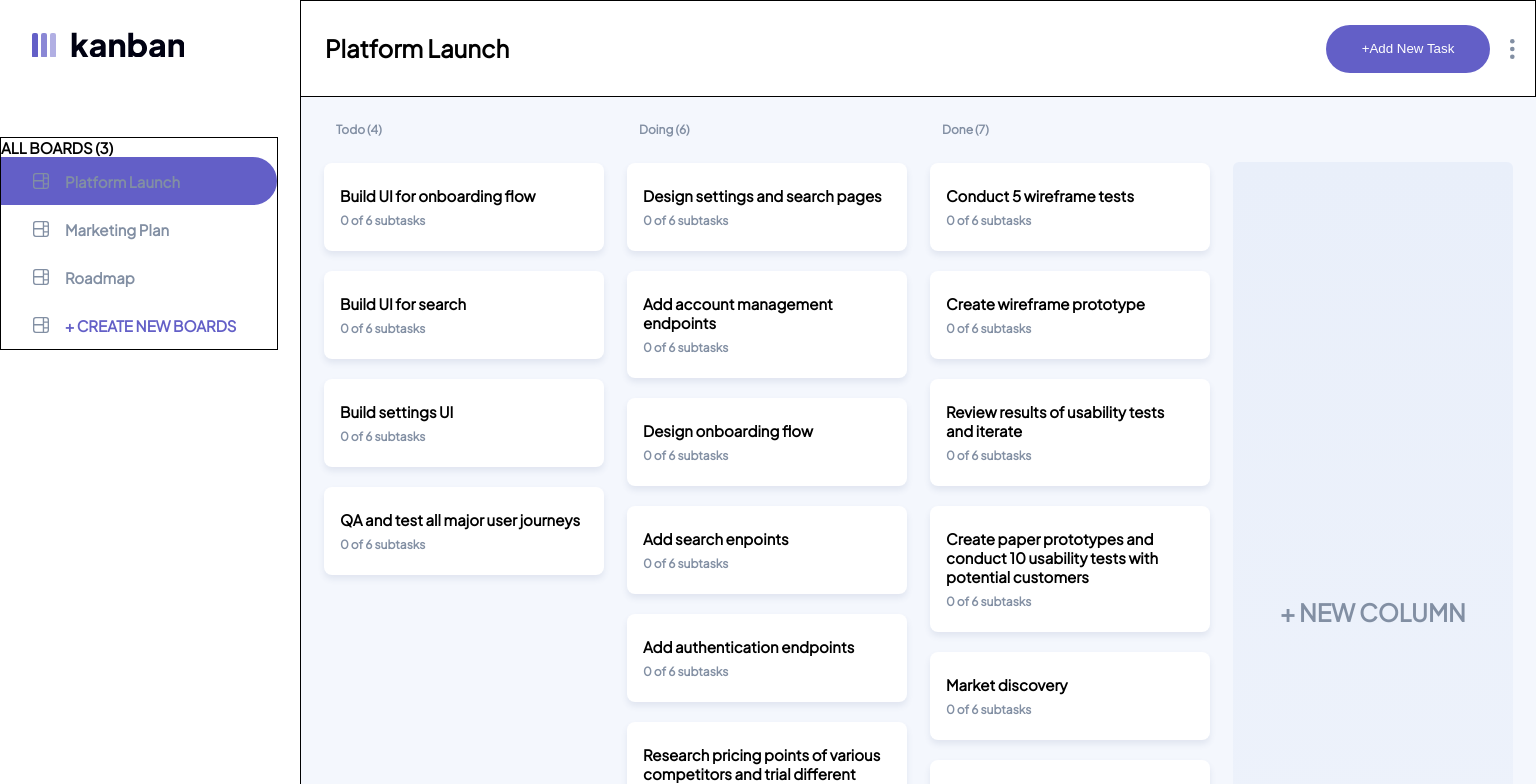
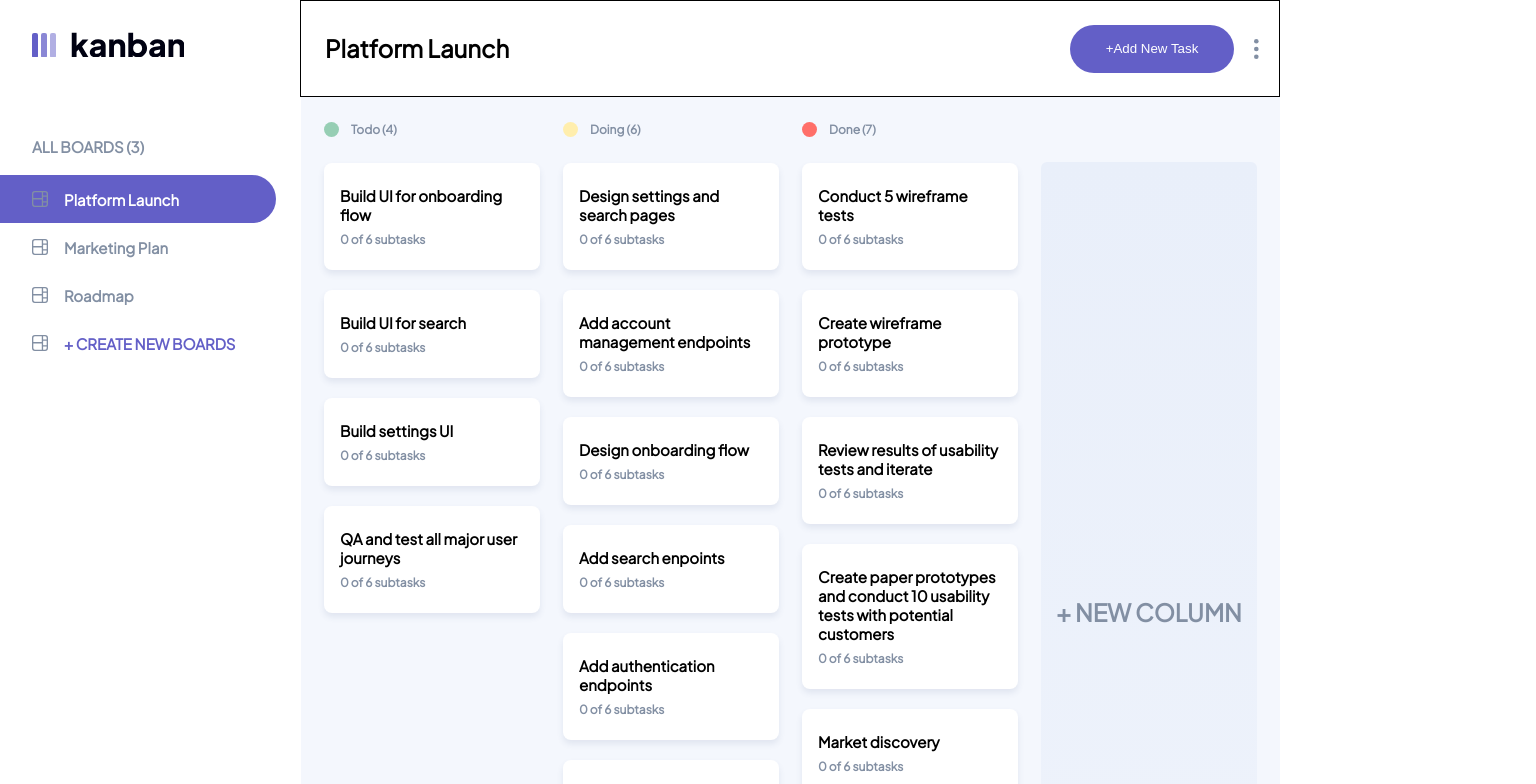
Before and after one commit to jlee380/kanbanClone, a React (Create React App) app: page / in a window 1280 px wide. Shown: the top 784 px of the page, 1536 px wide, since content can reach past the window. Built offline with nearby package versions, Linux system fonts and the light colour scheme.

Commit message:
sidebar hover ui is working properly

```diff
--- a/src/components/BoardsList.js
+++ b/src/components/BoardsList.js
@@ -1,7 +1,10 @@
-import React from "react";
+import React, { useContext, useEffect, useState } from "react";
 import IconBoards from "../assets/icon-board.svg";
 
 import styled from "styled-components";
+
+import { COLORS } from "../theme/styles";
+import { BoardContext } from "../App";
 
 const Ul = styled.ul`
 	display: flex;
@@ -11,11 +14,14 @@ const Ul = styled.ul`
 	span {
 		margin-left: 3.2rem;
 	}
-
-	border: 0.1rem solid;
 `;
 
-const BoardsNum = styled.p``;
+const BoardsNum = styled.p`
+	margin-left: 3.2rem;
+	margin-bottom: 1.9rem;
+
+	color: ${COLORS.MEDIUMGRAY};
+`;
 
 const IconAndText = styled.a`
 	display: flex;
@@ -31,21 +37,36 @@ const IconAndText = styled.a`
 	cursor: grab;
 
 	&:hover {
-		background: #f4f7fd !important;
+		background: ${COLORS.LIGHTGRAY};
 	}
 
+	background: ${(props) =>
+		props.selected === props.index
+			? `${COLORS.MAINPURPLE} !important`
+			: "transparent"};
+
 	&:hover li {
-		color: #635fc7;
+		color: ${(props) =>
+			props.selected === props.index
+				? `${COLORS.WHITE}`
+				: `${COLORS.MAINPURPLE}`};
 	}
+`;
 
-	background: ${(props) => (props.active ? "#635fc7" : "transparent")};
+const AddBoard = styled(IconAndText)`
+	li {
+		color: ${COLORS.MAINPURPLE};
+	}
 `;
 
 const Li = styled.li`
 	font-size: 1.5rem;
 	line-height: 1.9rem;
 
-	color: ${(props) => (props.primary ? "#635fc7" : "#828fa3")};
+	color: ${(props) =>
+		props.selected === props.index
+			? `${COLORS.WHITE}`
+			: `${COLORS.MEDIUMGRAY}`};
 `;
 
 const IconBoard = styled.span`
@@ -58,7 +79,14 @@ const BoardDiv = styled.div`
 	margin-left: -1.6rem;
 `;
 
-function BoardsList({ setActive, active, addBoard, boards }) {
+function BoardsList({ addBoard, boards }) {
+	const { active } = useContext(BoardContext);
+	const [selected, setSelected] = useState(null);
+
+	useEffect(() => {
+		setSelected(active.toString());
+	}, [active]);
+
 	const boardNum = boards.length;
 	return (
 		<>
@@ -66,37 +94,29 @@ function BoardsList({ setActive, active, addBoard, boards }) {
 				<BoardsNum>{`ALL BOARDS (${boardNum})`}</BoardsNum>
 				{boards.map((board, i) => (
 					<IconAndText
-						onClick={() => setActive(i)}
-						active={active}
-						style={{
-							backgroundColor:
-								active === i ? "#635fc7" : "transparent",
-						}}
+						onClick={() => setSelected(i.toString())}
+						selected={selected}
+						index={i.toString()}
 						key={`${i}`}>
 						<IconBoard
 							key={`${i}`}
-							onClick={() => setActive(i)}
-							style={{
-								stroke: active === i ? "white" : "transparent",
-							}}
+							onClick={() => setSelected(i.toString())}
 						/>
 						<Li
 							key={`${board.name}_${i}`}
-							onClick={() => setActive(i)}
-							// style={{
-							// 	color: active === i ? "white" : "",
-							// }}
-						>
+							onClick={() => setSelected(i.toString())}
+							selected={selected}
+							index={i.toString()}>
 							<BoardDiv>{board.name}</BoardDiv>
 						</Li>
 					</IconAndText>
 				))}
-				<IconAndText>
+				<AddBoard index="no">
 					<IconBoard />
 					<Li primary onClick={() => addBoard()}>
 						<BoardDiv>+ CREATE NEW BOARDS</BoardDiv>
 					</Li>
-				</IconAndText>
+				</AddBoard>
 			</Ul>
 		</>
 	);
--- a/src/components/Dashboard.js
+++ b/src/components/Dashboard.js
@@ -4,14 +4,35 @@ import { BoardContext } from "../App";
 
 import { COLORS } from "../theme/styles";
 
+const Wrapper = styled.div`
+	flex: 1 1 auto;
+	min-width: 0;
+`;
 const DashboardContainer = styled.div`
 	display: flex;
+
+	overflow-x: auto;
+
 	background: ${COLORS.LIGHTGRAY};
+`;
+
+const OvalAndColContainer = styled.div`
+	display: flex;
 `;
 
 const Col = styled.div`
 	padding: 2.3rem 0 2.3rem 2.3rem;
 	width: 28rem;
+`;
+
+const Oval = styled.div`
+	width: 1.5rem;
+	height: 1.5rem;
+	margin-top: 0.2rem;
+
+	border-radius: 50%;
+
+	background: ${(props) => props.color};
 `;
 
 const ColNameAndCount = styled.h4`
@@ -73,6 +94,8 @@ const AddNewColumn = styled.p`
 	cursor: pointer;
 `;
 
+const colors = ["#96ceb4", "#ffeead", "#ff6f69", "#ffcc5c", "#88d8b0"];
+
 function Dashboard() {
 	const { setIsModalOpen, setSelectedTask, columns } =
 		useContext(BoardContext);
@@ -81,13 +104,18 @@ function Dashboard() {
 
 	return (
 		<>
+			<Wrapper>
 				<DashboardContainer>
 					{columns
 						? columns.map((col, colId) => (
 								<Col key={colId}>
+									<OvalAndColContainer>
+										<Oval color={colors[colId]} />
 										<ColNameAndCount>
 											{col.name} {`(${col.tasks.length})`}
 										</ColNameAndCount>
+									</OvalAndColContainer>
+
 									<Ul>
 										{col.tasks.map((item, i) =>
 											item ? (
@@ -102,7 +130,9 @@ function Dashboard() {
 															(item.index = i)
 														);
 
-													setIsModalOpen("view_task");
+														setIsModalOpen(
+															"view_task"
+														);
 													}}>
 													<Title>{item.title}</Title>
 													<SubtaskCounter>{`0 of 6 subtasks`}</SubtaskCounter>
@@ -117,6 +147,7 @@ function Dashboard() {
 						<AddNewColumn>+ NEW COLUMN</AddNewColumn>
 					</NewColumnContainer>
 				</DashboardContainer>
+			</Wrapper>
 		</>
 	);
 }
--- a/src/components/Header.js
+++ b/src/components/Header.js
@@ -11,7 +11,12 @@ import { BoardContext } from "../App";
 
 const HeaderContainer = styled.div`
 	display: flex;
-	background-color: ${(props) => props.theme.background.grayDark};
+
+	// position: sticky;
+	// top: 0;
+	// left: 0;
+
+	background-color: white;
 `;
 
 const LeftContainer = styled.div`
@@ -34,9 +39,6 @@ const RightContainer = styled.div`
 	align-items: center;
 	flex-grow: 1;
 	justify-content: space-between;
-
-	// & :nth-child(3) {
-	// }
 
 	border: 0.1rem solid;
 `;
--- a/src/components/SideBar.js
+++ b/src/components/SideBar.js
@@ -9,18 +9,22 @@ import DarkModeBar from "./DarkModeBar";
 import { useContext } from "react";
 import { BoardContext } from "../App";
 
+import { COLORS } from "../theme/styles";
+
+const Wrapper = styled.div``;
+
 const SideBarContainer = styled.div`
 	display: flex;
 	display: ${(props) => (props.toggleSidebar ? "" : "none")};
+
+	// left: 0;
 
 	flex-direction: column;
 	align-items: flex-start;
 	justify-content: space-between;
 	padding-top: 4rem;
 
-	background-color: ${(props) => props.theme.background.grayDark};
-
-	border-right: 1px solid;
+	background-color: ${COLORS.WHITE};
 `;
 
 const SwitchAndHide = styled.div`
@@ -33,23 +37,12 @@ const SwitchAndHide = styled.div`
 `;
 
 const SideBar = () => {
-	const {
-		toggleSidebar,
-		setToggleSidebar,
-		addBoard,
-		boards,
-		active,
-		setActive,
-	} = useContext(BoardContext);
+	const { toggleSidebar, setToggleSidebar, addBoard, boards } =
+		useContext(BoardContext);
 	return (
 		<>
 			<SideBarContainer toggleSidebar={toggleSidebar}>
-				<BoardsList
-					setActive={setActive}
-					active={active}
-					addBoard={addBoard}
-					boards={boards}
-				/>
+				<BoardsList addBoard={addBoard} boards={boards} />
 				<SwitchAndHide>
 					<DarkModeBar />
 					<HideSidebar
```
Also changed, not shown: src/index.css (+6 -1 lines). Lines whose indentation alone changed are shown as unchanged.
